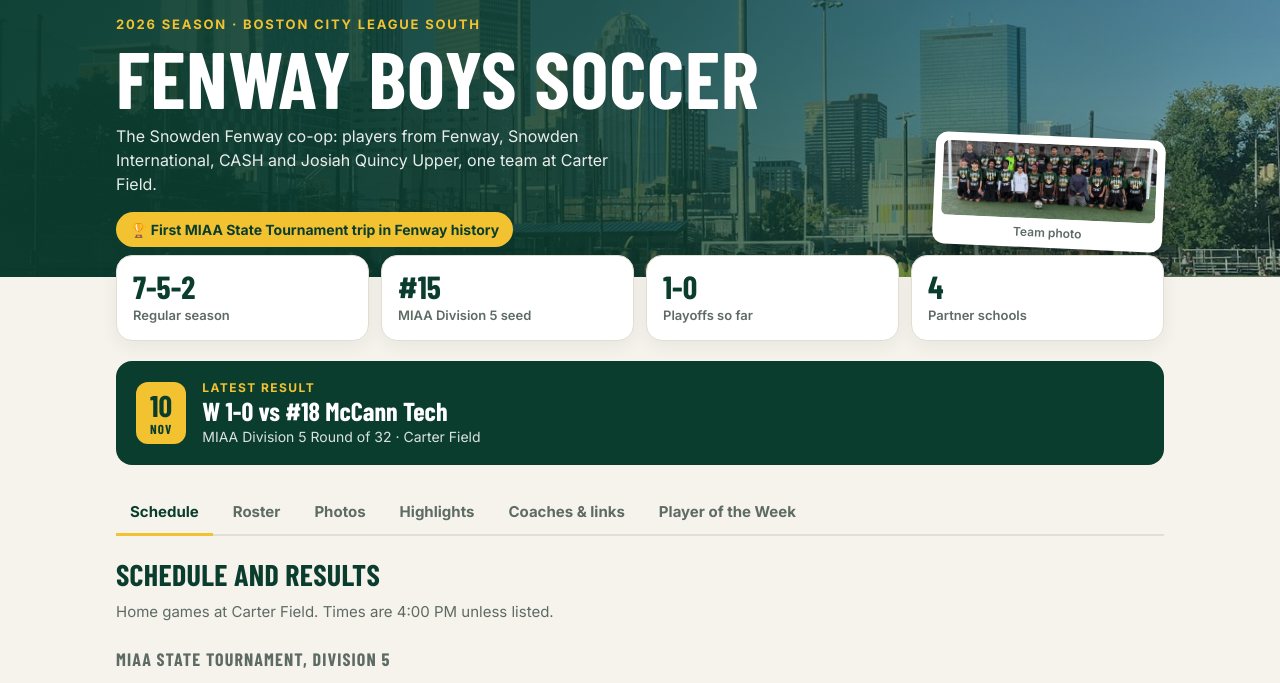
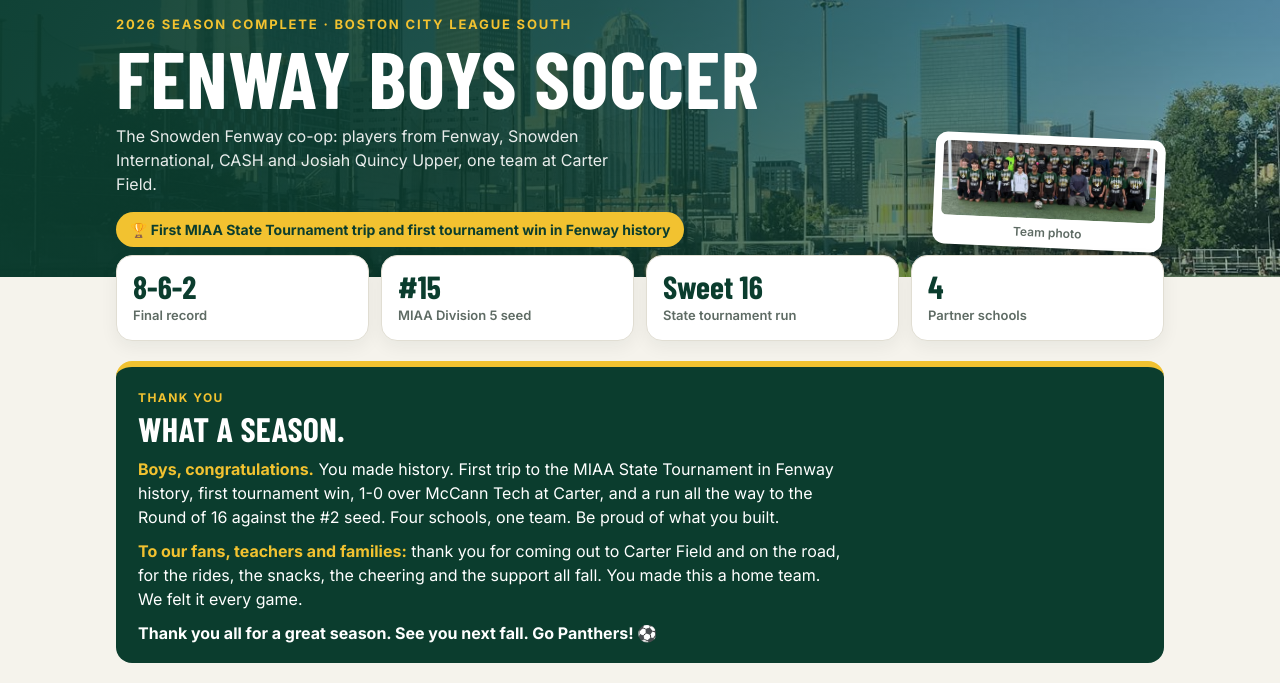
Before and after one commit to zjenglish/solid-octo-adventure, a plain HTML site: page index.html in a window 1280 px wide. Shown: the part 71-754 px from the top of the page. Drawn offline with nearby package versions, Linux system fonts and the light colour scheme; a web font is replaced by a local one.

Commit message:
Soccer: season wrap-up, final 8-6-2, thank-you note to players, fans, teachers and families
Co-Authored-By: Claude Opus 5.5 <noreply@anthropic.com>
Claude-Session: https://claude.ai/code/session_01BFFwucEtdHMEA7diTSsTeu

```diff
--- a/index.html
+++ b/index.html
@@ -50,6 +50,12 @@ h1{font-family:var(--display);font-weight:800;font-size:clamp(44px,8vw,80px);lin
 .stat span{font-size:13px;color:var(--muted);font-weight:600}
 
 /* Next game */
+.thanks{margin-top:20px;background:var(--green);color:#fff;border-radius:var(--r);padding:22px 22px 18px;border-top:6px solid var(--gold)}
+.thanks .k{font-size:12px;font-weight:700;letter-spacing:.12em;text-transform:uppercase;color:var(--gold)}
+.thanks h2{font-family:var(--display);font-size:34px;line-height:1.05;margin:4px 0 10px;color:#fff}
+.thanks p{margin:0 0 10px;font-size:16px;line-height:1.5;max-width:70ch}
+.thanks b{color:var(--gold)}
+.thanks .sign{font-weight:700;margin:4px 0 0}
 .next{margin-top:20px;background:var(--green);color:#fff;border-radius:var(--r);padding:18px 20px;display:grid;grid-template-columns:auto minmax(0,1fr);gap:16px;align-items:center}
 .next .dt{background:var(--gold);color:var(--green);border-radius:12px;padding:8px 14px;text-align:center;font-family:var(--display);line-height:1}
 .next .dt b{display:block;font-size:30px}
@@ -166,10 +172,10 @@ footer{margin:40px 0 30px;color:var(--muted);font-size:13px;text-align:center}
         <img src="images/snowden-logo.png" alt="Snowden International">
         <img src="images/panthers.jpeg" alt="Fenway Panthers">
       </div>
-      <div class="eyebrow">2026 Season · Boston City League South</div>
+      <div class="eyebrow">2026 Season complete · Boston City League South</div>
       <h1>Fenway Boys Soccer</h1>
       <p class="sub">The Snowden Fenway co-op: players from Fenway, Snowden International, CASH and Josiah Quincy Upper, one team at Carter Field.</p>
-      <span class="badge">🏆 First MIAA State Tournament trip in Fenway history</span>
+      <span class="badge">🏆 First MIAA State Tournament trip and first tournament win in Fenway history</span>
     </div>
     <button class="clip" data-full="images/team/team-photo.jpg" data-cap="2026 Snowden Fenway boys soccer" aria-label="Open the team photo">
       <img src="images/team/team-photo-crop.jpg" alt="2026 Snowden Fenway boys soccer team photo">
@@ -180,13 +186,19 @@ footer{margin:40px 0 30px;color:var(--muted);font-size:13px;text-align:center}
 
 <main class="wrap">
   <section class="stats" aria-label="Season numbers">
-    <div class="stat"><b>7-5-2</b><span>Regular season</span></div>
+    <div class="stat"><b>8-6-2</b><span>Final record</span></div>
     <div class="stat"><b>#15</b><span>MIAA Division 5 seed</span></div>
-    <div class="stat"><b>1-0</b><span>Playoffs so far</span></div>
+    <div class="stat"><b>Sweet 16</b><span>State tournament run</span></div>
     <div class="stat"><b>4</b><span>Partner schools</span></div>
   </section>
 
-  <section class="next" id="next" aria-label="Next game"></section>
+  <section class="thanks" aria-labelledby="thanks-h">
+    <div class="k">Thank you</div>
+    <h2 id="thanks-h">What a season.</h2>
+    <p><b>Boys, congratulations.</b> You made history. First trip to the MIAA State Tournament in Fenway history, first tournament win, 1-0 over McCann Tech at Carter, and a run all the way to the Round of 16 against the #2 seed. Four schools, one team. Be proud of what you built.</p>
+    <p><b>To our fans, teachers and families:</b> thank you for coming out to Carter Field and on the road, for the rides, the snacks, the cheering and the support all fall. You made this a home team. We felt it every game.</p>
+    <p class="sign">Thank you all for a great season. See you next fall. Go Panthers! ⚽</p>
+  </section>
 
   <nav class="tabs" role="tablist" aria-label="Sections">
     <button class="tab" role="tab" id="t-schedule" aria-controls="schedule" aria-selected="true">Schedule</button>
@@ -279,7 +291,7 @@ footer{margin:40px 0 30px;color:var(--muted);font-size:13px;text-align:center}
 // Results: W, L, T, or U (upcoming). Notes are short recaps.
 const PLAYOFFS = [
   {d:"2026-11-10", o:"#18 McCann Tech", home:true, site:"Carter Field", r:"W", s:"1-0", round:"Round of 32", n:"A 1-0 win in the first MIAA tournament game in Fenway history."},
-  {d:"2026-11-12", o:"#2 Dearborn STEM", home:false, site:"Dearborn STEM", r:"U", round:"Round of 16"}
+  {d:"2026-11-12", o:"#2 Dearborn STEM", home:false, site:"Rotch Field", r:"L", s:"", round:"Round of 16", n:"Season ends in the Round of 16 against the #2 seed. Proud of this group."}
 ];
 const REGULAR = [
   {d:"2026-09-16", o:"Madison Park", home:false, site:"Madison Park-O'Bryant", r:"L", s:"0-2", n:"Season opener. Fenway held the ball and made chances in the first half."},
@@ -325,7 +337,7 @@ const dt = s => { const [y,m,d] = s.split("-").map(Number); return new Date(y, m
 const fmt = (s,o) => dt(s).toLocaleDateString("en-US", o);
 
 function gameRow(g){
-  const label = g.r==="U" ? "Upcoming" : (g.r==="T" ? "T " : g.r+" ") + g.s;
+  const label = g.r==="U" ? "Upcoming" : g.r + (g.s ? " " + g.s : "");
   return `<li class="game">
     <div class="d"><small>${fmt(g.d,{month:"short"})}</small><b>${fmt(g.d,{day:"numeric"})}</b><small>${fmt(g.d,{weekday:"short"})}</small></div>
     <div><div class="o">${g.home?"vs":"at"} ${esc(g.o)}${g.round?`<span class="tag">${esc(g.round)}</span>`:""}</div>
@@ -336,18 +348,7 @@ function gameRow(g){
 $("playoffs").innerHTML = PLAYOFFS.map(gameRow).join("");
 $("regular").innerHTML = REGULAR.map(gameRow).join("");
 
-// Next game card: first upcoming game, else the last result
-(function(){
-  const today = new Date(); today.setHours(0,0,0,0);
-  const all = [...REGULAR, ...PLAYOFFS].sort((a,b) => a.d < b.d ? -1 : 1);
-  const up = all.find(g => g.r==="U" && dt(g.d) >= today);
-  const g = up || all.filter(x => x.r!=="U").pop();
-  const isToday = up && +dt(up.d)===+today;
-  $("next").innerHTML = `<div class="dt"><b>${fmt(g.d,{day:"numeric"})}</b><small>${fmt(g.d,{month:"short"})}</small></div>
-    <div><div class="k">${up ? (isToday ? "Today" : "Next game") : "Latest result"}</div>
-    <div class="t">${up ? "" : esc(g.r+" "+g.s)+" "}${g.home?"vs":"at"} ${esc(g.o)}</div>
-    <div class="s">${g.round?"MIAA Division 5 "+esc(g.round)+" · ":""}${esc(g.site)}${up?" · Come out and support the Panthers.":""}</div></div>`;
-})();
+
 
 // Roster with school filter
 const SCHOOLS = ["All","Fenway","Snowden","CASH","Quincy"];
```
Also changed, not shown: soccer.html (+20 -19 lines).
